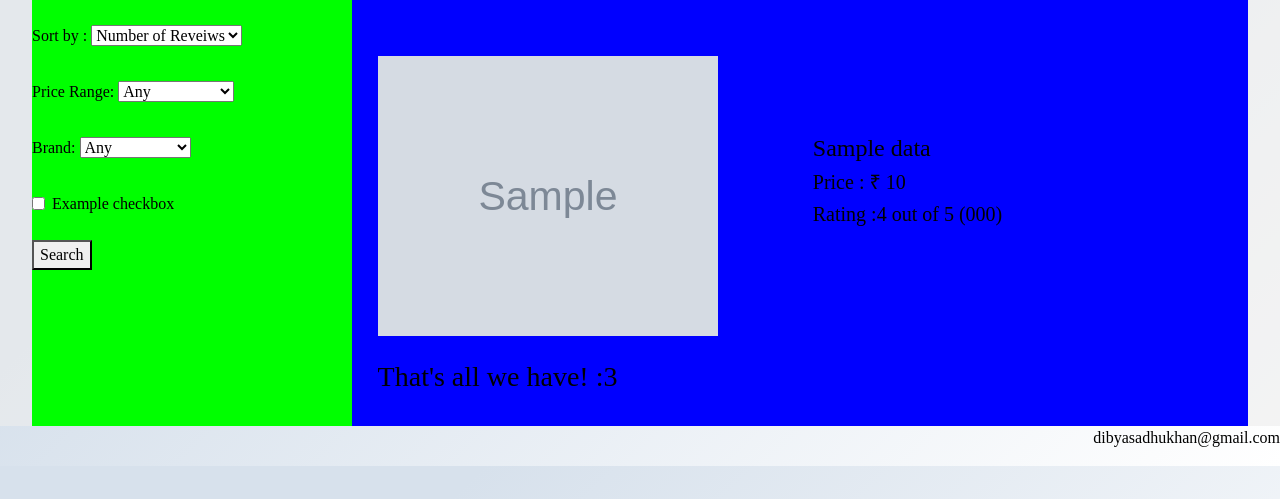
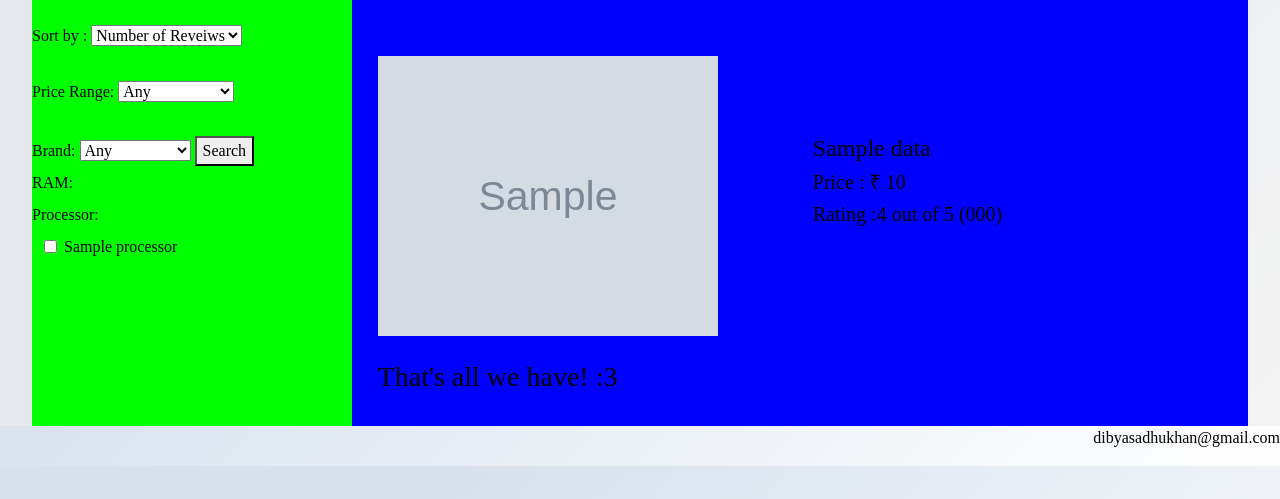
Before and after one commit to reviewiz/laptop_reviews_2021, a Django app: template templates/Search.html in a window 1280 px wide. Shown: the part 112-611 px from the top of the page. Run offline with Django 3.2, Linux system fonts and the light colour scheme; the template is opened without the code that fills it: most values are stand-ins (such as "Sample title", 1, 10 or a date in 2020); grey boxes marked "Sample" are stand-in pictures; some libraries are stand-ins or nearby versions.

Commit message:
The First Commit

```diff
--- a/reviews/views.py
+++ b/reviews/views.py
@@ -30,7 +30,7 @@ def index(request):
     del data
     return render(request, 'index.html',context)
 def search(request):
-    data = pd.read_csv('https://raw.githubusercontent.com/DibyaSadhukhan/Amazon_Review_Analysis/main/Data/Products.csv')
+    data = pd.read_csv('https://raw.githubusercontent.com/DibyaSadhukhan/Amazon_Review_Analysis/main/Data/Advanced_search.csv')
     data=data.drop(data.columns[0], axis=1)
     Brand_list=list(data['Brand'].value_counts().index)
     screen_list=list(data['Screen_size'].value_counts().index)
--- a/templates/Search.html
+++ b/templates/Search.html
@@ -38,21 +38,34 @@
         <label for="make">Brand:</label>
         <select name="Brand" id="Brand">
           <option value="Any">Any</option>
-          {% for i in select%}
+          {% for i in Brand%}
             <option value="{{i}}">{{i}}</option>
 
           {%endfor%}
         </select>
+        <button class ="Search" type = "submit">Search</button>
         <br>
-        <br>
-        <div class="form-check">
-         <input class="form-check-input" type="checkbox" name="a" value="hi" id="a">
-        <label class="form-check-label" for="a">
-          Example checkbox
-        </label>
+        <label for="RAM">RAM:</label>
+        <div class="Checkbox_list">
+        {% for i in RAM%}
+          <input class="form-check-input" type="checkbox" name="RAM" value={{i}} id="{{i}}_RAM">
+          <label class="form-check-label" for="{{i}}_RAM">
+            {{i}} GB
+          </label>
+          <br>
+        {%endfor%}
+        </div>
+        <label for="Processor">Processor:</label>
+        <div class="Checkbox_list">
+        {% for i in Processor%}
+          <input class="form-check-input" type="checkbox" name="Processor" value={{i}} id="{{i}}">
+          <label class="form-check-label" for="{{i}}">
+            {{i}}
+          </label>
+          <br>
+        {%endfor%}
         </div>
         <br>
-        <button class ="Search" type = "submit">Search</button>
       <br>
       </form>
     <br>
@@ -152,5 +165,10 @@
       height: 280px;
       width: 340px;
   }
+  .Checkbox_list{
+    padding-left:10%;
+    margin: auto;
+    text-align: left;
+  }
   </style>
 {% endblock %}
```
